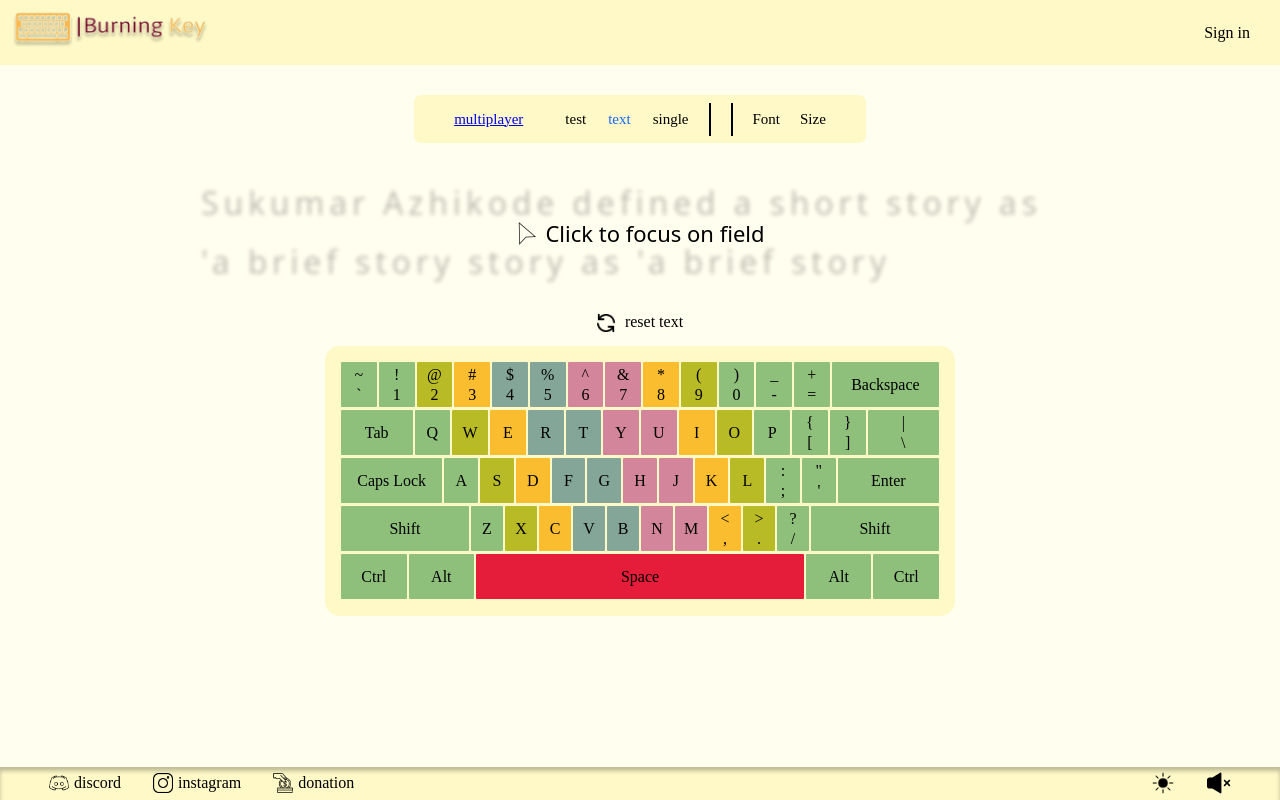
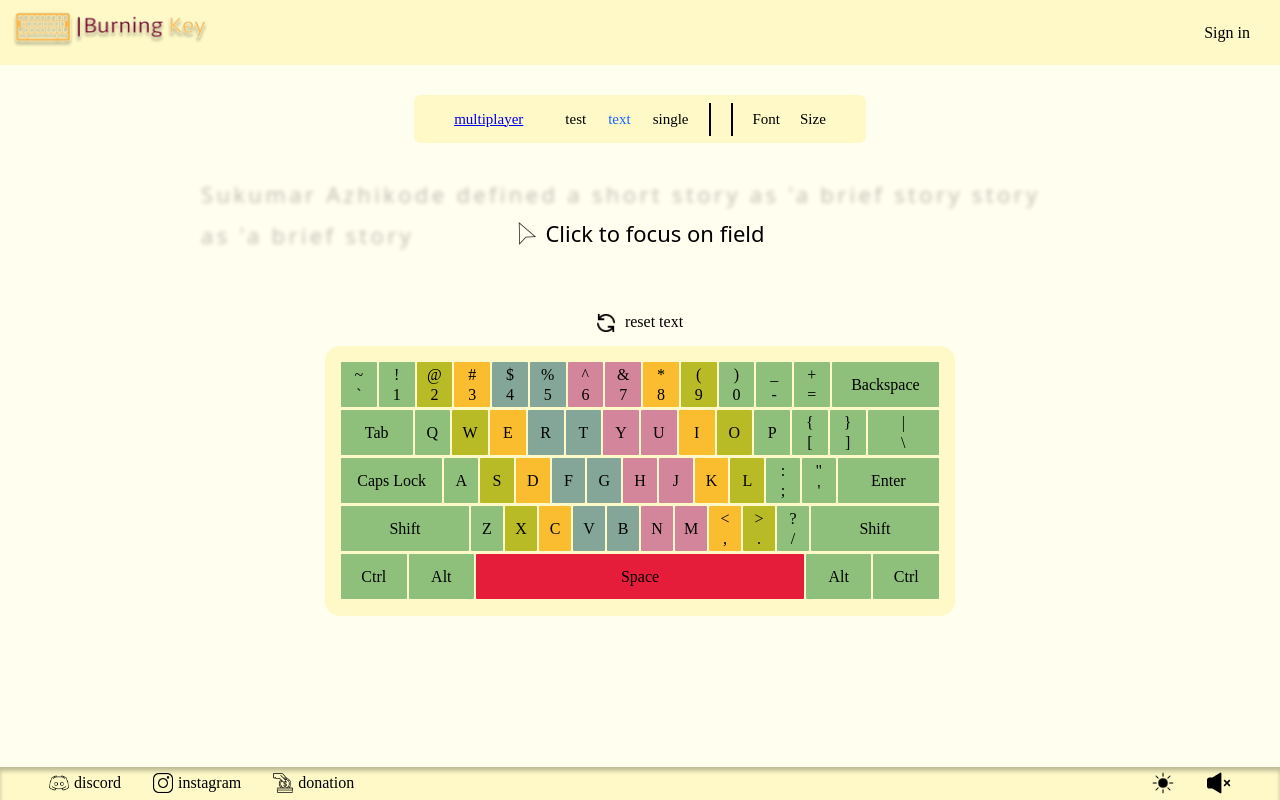
Before and after one commit to davinci-arch/burning-key-frontend, a React (Vite) app: page / in a window 1280 px wide. Built offline with nearby package versions, Linux system fonts and the light colour scheme.

Commit message:
[refactor]: merge commits

```diff
--- a/src/main.jsx
+++ b/src/main.jsx
@@ -4,6 +4,8 @@ import { BrowserRouter as Router, Route, Routes } from 'react-router-dom';
 import './typing/styles/index.scss';
 import SignPage from './typing/components/SigninPage';
 import SingleTypingPage from './typing/components/SingleTypingPage';
+import Rooms from './typing/components/multiplayer/Rooms';
+import MultiplayerTypingPage from './typing/components/multiplayer/MultiplayerTypingPage';
 function App() {
     const [isSoundOn, setSoundState] = useState(() => {
         const savedSound = localStorage.getItem('sound');
@@ -78,6 +80,8 @@ function App() {
                     selectedSize={selectedSize}
                     handleSizeClick={handleSizeClick}
                 />} />
+                <Route path="/multiplayer/rooms" element={<Rooms />} />
+                <Route path="/multiplayer/rooms/room/:uuid" element={<MultiplayerTypingPage />} />
             </Routes>
         </Router>
     );
--- a/src/typing/components/SingleTyping.jsx
+++ b/src/typing/components/SingleTyping.jsx
@@ -1,6 +1,6 @@
 import { useState, useEffect } from "react";
 import Typing from "./Typing";
-export default function SingleTyping({ typoRef, isSoundOn, setNewSpeed, newAccuracy, setResult }) {
+export default function SingleTyping({ typoRef, isSoundOn, setNewSpeed, newAccuracy, setResult, isDarkTheme, selectedFont, selectedSize }) {
     const [timerDuration, setTimerDuration] = useState(5);
     const [isRunning, setIsRunning] = useState(false);
     const [elapsedTime, setElapsedTime] = useState(0);
@@ -55,7 +55,11 @@ export default function SingleTyping({ typoRef, isSoundOn, setNewSpeed, newAccur
                 setIsRunning={setIsRunning}
                 isRunning={isRunning}
                 changeFocuse={changeFocuse}
-                isFocused={isFocused}>
+                isFocused={isFocused}
+                isDarkTheme={isDarkTheme}
+                selectedFont={selectedFont}
+                selectedSize={selectedSize}
+            >
 
                 {!isFocused ?
                     <div className="description"
--- a/src/typing/components/TestTyping.jsx
+++ b/src/typing/components/TestTyping.jsx
@@ -1,7 +1,7 @@
 
 import Typing from "./Typing";
 import { useState, useEffect, useRef } from "react";
-export default function TestTyping({ typoRef, isSoundOn, setNewSpeed, newAccuracy, setResult, choosenTime }) {
+export default function TestTyping({ typoRef, isSoundOn, setNewSpeed, newAccuracy, setResult, choosenTime, isDarkTheme, selectedFont, selectedSize }) {
 
     const [timerDuration, setTimerDuration] = useState(choosenTime);
     const [isRunning, setIsRunning] = useState(false);
@@ -95,6 +95,9 @@ export default function TestTyping({ typoRef, isSoundOn, setNewSpeed, newAccurac
                 isRunning={isRunning}
                 changeFocuse={changeFocuse}
                 isFocused={isFocused}
+                isDarkTheme={isDarkTheme}
+                selectedFont={selectedFont}
+                selectedSize={selectedSize}
             >
                 {!isFocused ?
                     <div className="description" onClick={handleFocuse}>
```
